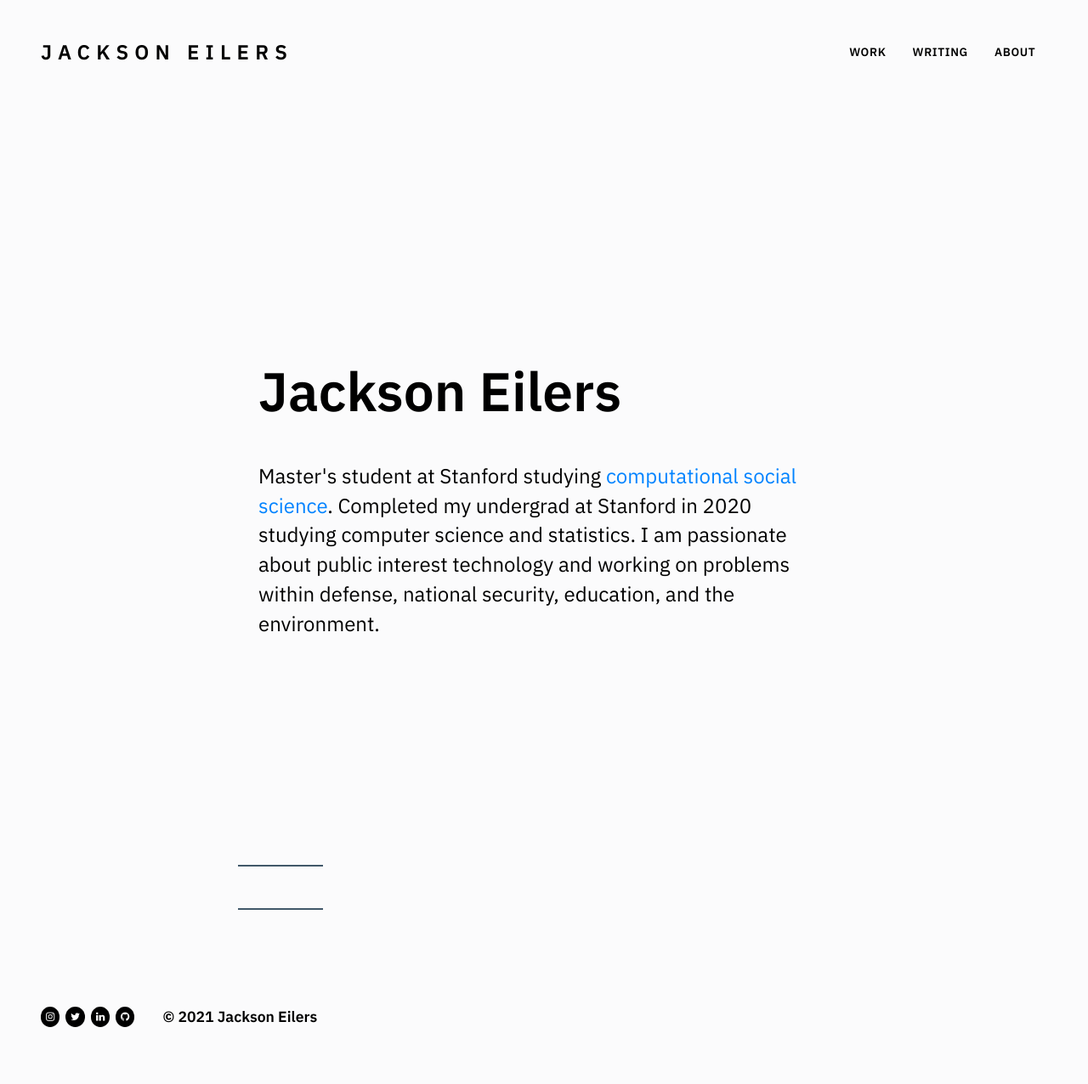
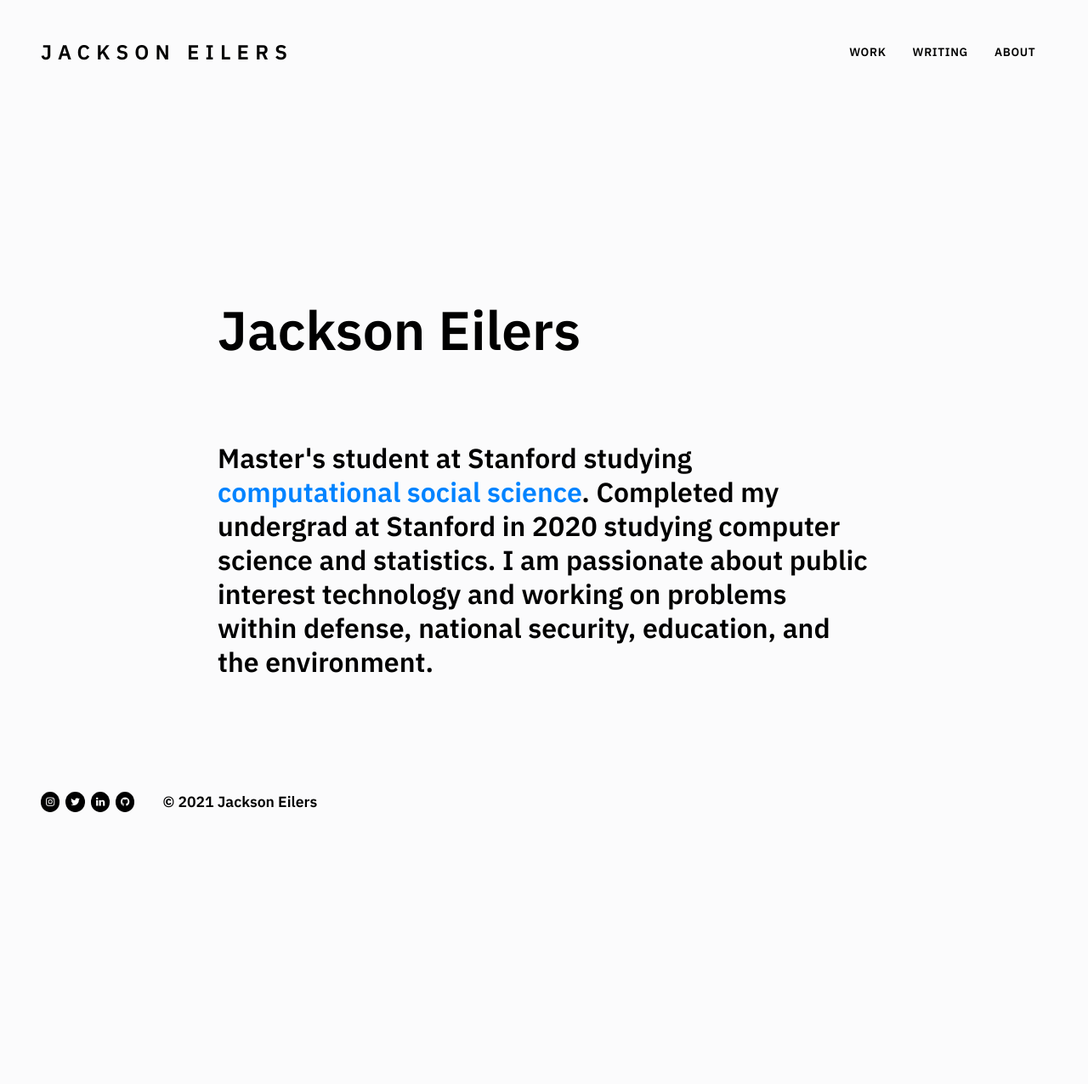
Before and after one commit to jgeilers/jackson_website.github.io, a Jekyll site: the page built from index.html, in a window 1280 px wide. Shown: the whole page at 85% size. Built offline with Jekyll 4.4.1, drawn with Linux system fonts in a browser that asks for light colours; after the commit the page ends 1023 px from its top, so only the background shows below that.

Commit message:
remove things

```diff
--- a/index.html
+++ b/index.html
@@ -2,7 +2,7 @@
 layout: default
 title: Home
 ---
-<div class="wide intro">
+<!-- <div class="wide intro"> -->
     <div class="">
         <!-- <img id="bio-prof-pic" src="/media/profile.jpg"> -->
         <h1>Jackson Eilers</h1>
@@ -42,8 +42,8 @@ title: Home
             </div>
         </div>
     </div> -->
-</div>
-<div class="wide sep"></div>
+<!-- </div> -->
+<!-- <div class="wide sep"></div> -->
 <!-- <div class="wide">
     <h2>Experience</h2>
     <p>For a more complete listing of work experiences and projects, see <a href="/work/"><strong>Work→</strong></a>.</p>
@@ -57,7 +57,7 @@ title: Home
         <li>Served as a <strong>photo editor for the Yale Daily News</strong>, had my photos <strong>appear in <a href="https://www.nytimes.com/2018/09/25/us/politics/deborah-ramirez-brett-kavanaugh-allegations.html" target="_blank">The New York Times</a> and <a href="https://www.theatlantic.com/education/archive/2018/11/college-24-hour-hangouts/576841/" target="_blank">The Atlantic</a></strong>, and pursued a photography project at the UN COP 24 climate change conference</li>
     </ul>
 </div> -->
-<div class="wide sep"></div>
+<!-- <div class="wide sep"></div> -->
 <!-- <div class="wide"> -->
     <!-- <h2>Education</h2>
     <p>At Yale, I'm nearing completion of a <strong>B.S. in Statistics &amp; Data Science</strong> and <strong>B.A. in Global Affairs.</strong></p>
```
